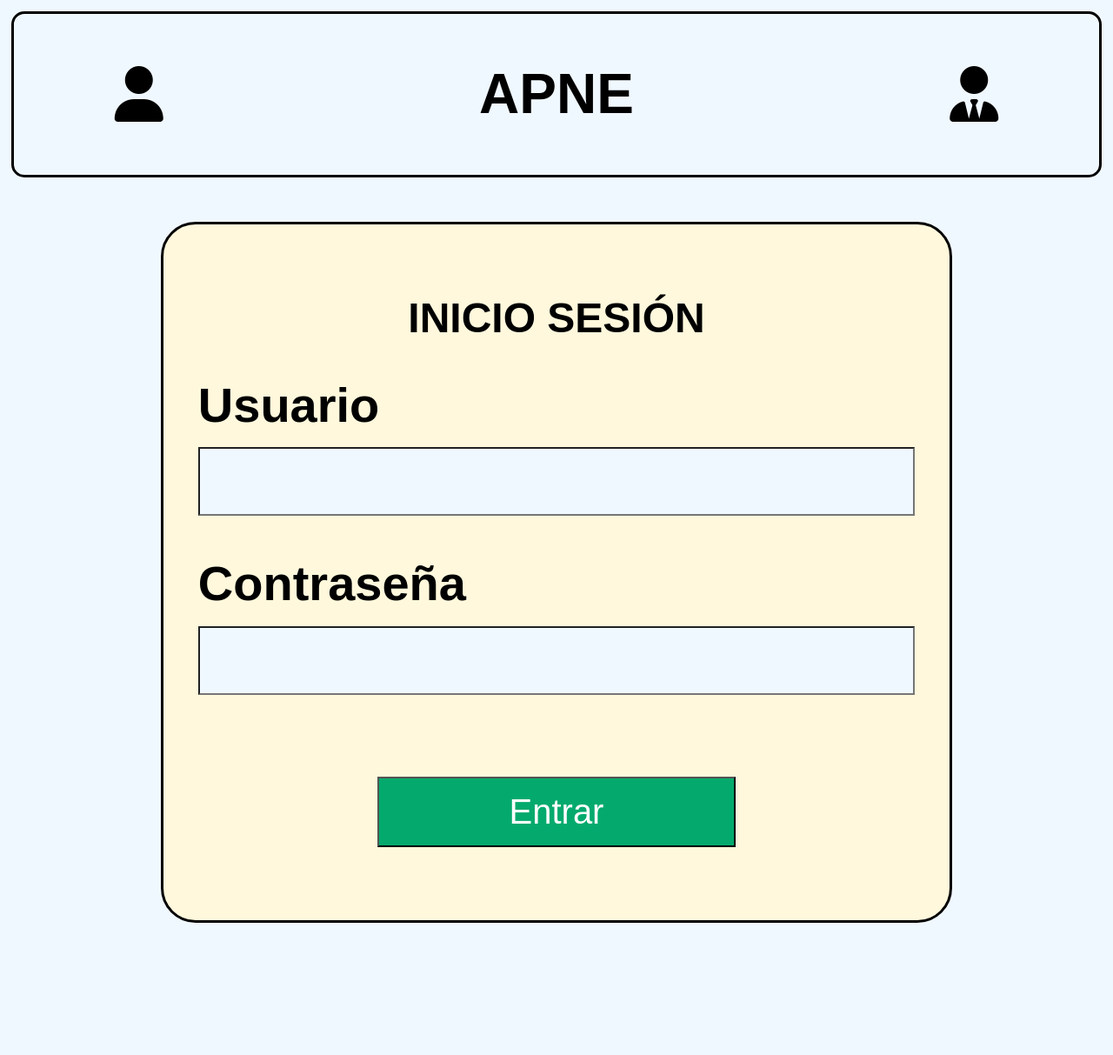
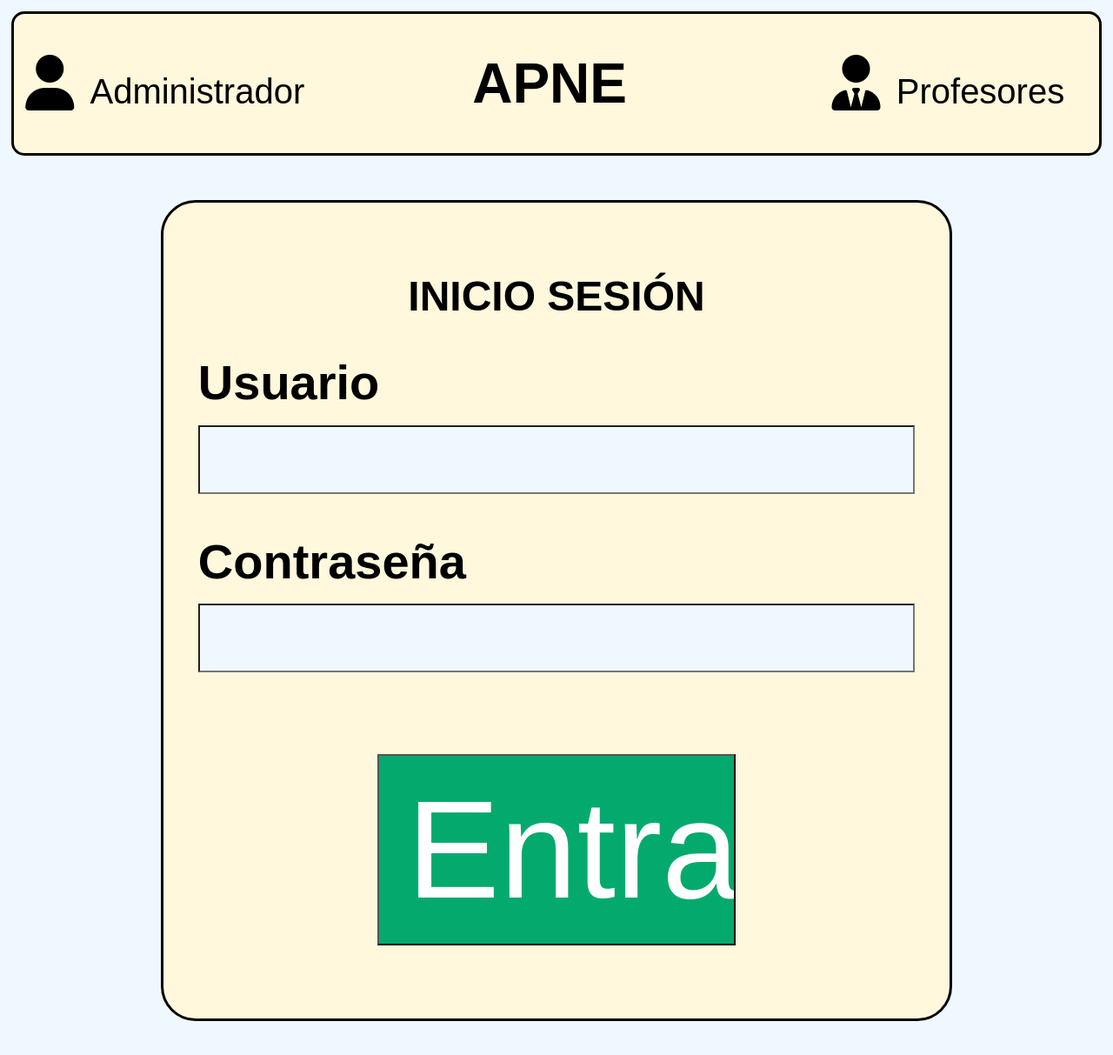
Before and after one commit to albertollamas-GII/DGP, a Django app: page /login/profesor/ in a window 1280 px wide. Shown: the top 1213 px of the page at 87% size. Run offline with Django 3.2, Linux system fonts and the light colour scheme; some libraries are stand-ins or nearby versions.

Commit message:
[DGP] Fin 2a iteracion

```diff
--- a/static/anadir_menu.css
+++ b/static/anadir_menu.css
@@ -43,11 +43,12 @@ h1 {
     height: 7.5%;
     width: 100%;
     text-align: right;
+
 }
 
 .contenedor-icono2 i {
     font-size: 50px;
-    padding-right: 30px;
+    padding-right: 40px;
 }
 
 .contenedor-icono2 span {
--- a/static/comandaGeneral.css
+++ b/static/comandaGeneral.css
@@ -7,7 +7,7 @@ html, body {
 
 body {
     background-color:aliceblue;
-    font-family: 'Letters for Learners', 'Little Days';
+    font-family: 'Escolar2', 'sans-serif';
 }
 
 
@@ -48,11 +48,12 @@ h1 {
 .contenedor-icono2 {
     height: 7.5%;
     width: 100%;
+    font-size: 13px;
     display: flex;
 }
 
 .contenedor-icono2 i {
-    font-size: 5em;
+    font-size: 4em;
     padding-right: 30px;
     padding-left: 20px;
     padding-top: 10%;
--- a/static/css/login_profesor.css
+++ b/static/css/login_profesor.css
@@ -7,7 +7,7 @@ html, body {
 
 	body{
 		background-color:aliceblue;
-		font-family: 'Letters for Learners', sans-serif;
+		font-family: 'Escolar2', sans-serif;
 	}
 
     .not_found{
@@ -18,7 +18,7 @@ html, body {
 		display: flex;
 		align-items: center;
 		text-align: center;
-        height: 15%;
+        background-color: cornsilk;
         border: 3px solid black;
         margin: 1%;
         border-radius: 15px;
@@ -29,6 +29,10 @@ html, body {
         color: black;
     }
 
+    .logo {
+        padding-left: 75px;
+        padding-right: 300px ;
+    }
 	h1 {
 		font-size: 4em;
 		width: 70%;
@@ -43,7 +47,10 @@ html, body {
     .contenedor-icono {
         width: 30%;
     }
-
+    .contenedor-icono span {
+        font-size: 40px;
+        padding-left: 4%;
+    }
     .titulo-inicio{
         font-size: 3em;
     }
@@ -71,7 +78,7 @@ html, body {
         padding: 15px;
         margin-top: 2%;
         font-size: 1em;
-        font-family: 'Letters for Learners', sans-serif;
+        font-family: 'Escolar2', sans-serif;
     }
 
     input[type=text]:focus, input[type=password]:focus {
@@ -101,12 +108,13 @@ html, body {
     }
 
     input[type=submit] {
+        font-size: 2em;
         background-color: #04AA6D;
         color: white;
         padding: 16px 32px;
-        font-family: 'Letters for Learners', sans-serif;
+        font-family: 'Escolar2', sans-serif;
         text-decoration: none;
         margin: 4px 2px;
         width: 50%;
-        font-size: 1em;
+        font-size: 4em;
     }
--- a/static/index.css
+++ b/static/index.css
@@ -63,6 +63,9 @@ h1 {
     padding: 4%;
 }
 
+.section{
+    font-size: 1.5em;
+}
 
 
 .visualizacionProfesor {
--- a/static/styles.css
+++ b/static/styles.css
@@ -2,5 +2,5 @@ html, body {margin: 0; height: 100%; overflow:hidden;}
 
 body{
     background-color:aliceblue;
-    font-family: 'Letters for Learners', sans-serif;
+    font-family: 'Escolar2', sans-serif;
 }
--- a/todoApp/templates/todoApp/anadir_menu.html
+++ b/todoApp/templates/todoApp/anadir_menu.html
@@ -43,7 +43,7 @@
 			<span><u>Página anterior</u></span>
 
 		</div>
-        <div style="width: 30%; background-color: green;border-radius: 15px;float:right; margin-left: 5%; margin-right: 5%;">
+        <div style="width: 30%;text-align: center; background-color: green;border-radius: 15px;float:right; margin-left: 5%; margin-right: 5%;">
             <input form="formularioBase" type="image" name ="prueba" id="envioForm" src="{% static 'mano.png' %}">
         </div>
         <div class = "contenedor-icono2" id ="paginaSiguiente" onclick="nextMenu()" >
--- a/todoApp/templates/todoApp/index.html
+++ b/todoApp/templates/todoApp/index.html
@@ -9,11 +9,6 @@
 <div class = "cabecera">
     <a href="{% url 'login2' %}"> <i class="fa-solid fa-left-long"></i> </a>
 	<h1>COMANDAS</h1>
-	<div class="visualizacionProfesor">
-		<a class="urlProfesor" href="http://127.0.0.1:8000/admin">
-			<h3>Admin</h3>
-		</a>
-	</div>
 </div>
 
 <div class="menu-selector">
--- a/todoApp/templates/todoApp/login.html
+++ b/todoApp/templates/todoApp/login.html
@@ -12,12 +12,14 @@
     <div class = "cabecera">
         <div class = "contenedor-icono">
             {% load static %}
-        <a href="{% url 'login2' %}" ><i class="fa-solid fa-user"></i></a>
+            <a href="http://127.0.0.1:8000/admin" ><i class="fa-solid fa-user"></i></a>
+            <span>Administrador</span>
         </div>
-	<h1>APNE</h1>
+        <a href="/"><h1 class="logo">APNE</h1></a>
         <div class = "contenedor-icono">
             {% load static %}
             <a href="{% url 'login' %}" ><i class="fa-solid fa-user-tie"></i></a>
+            <span>Profesores</span>
         </div>
     </div>
 
--- a/todoApp/views.py
+++ b/todoApp/views.py
@@ -91,7 +91,10 @@ def anadir_menu(request, clase='Clase de Ejemplo'):
                'numeros': numeros,
                'solicitudes': solicitudes}
 
-    return render(request, 'todoApp/anadir_menu.html', context)
+    if request.method == 'POST':
+        return comandasGeneral(request)
+    else:
+        return render(request, 'todoApp/anadir_menu.html', context)
 
 
 def deleteTask(request, pk):
```
Also changed, not shown: static/css/asignar_tareas.css (+9 -0 lines), todoApp/templates/todoApp/asignar_tareas.html (+4 -4 lines), todoApp/templates/todoApp/login2.html (+12 -4 lines), db.sqlite3, 1 other file. Lines whose indentation alone changed are shown as unchanged.
